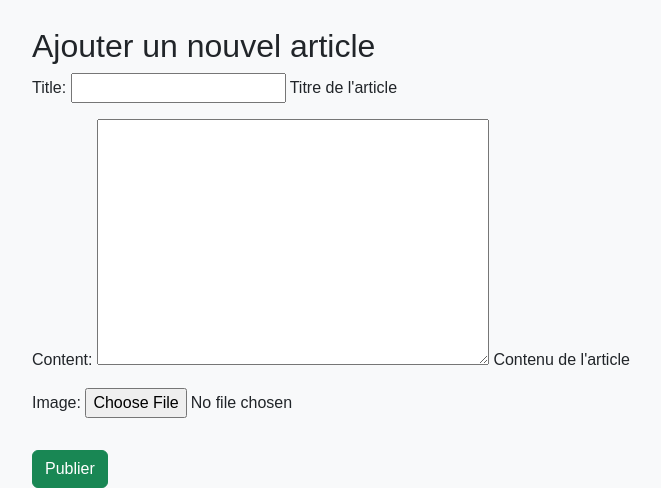
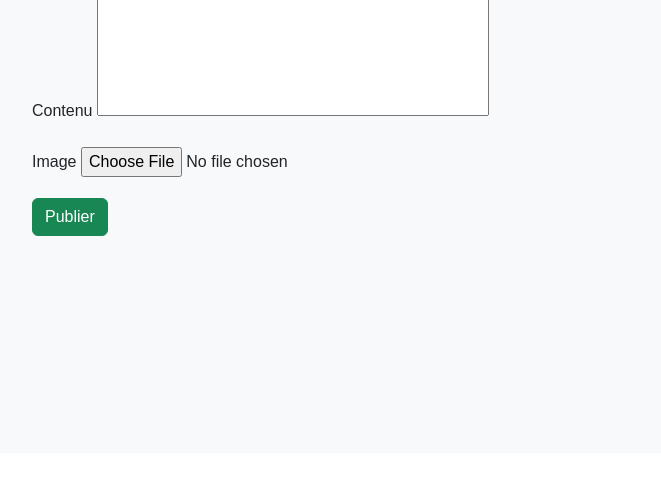
Before and after one commit to Amadou6124/myblog, a Django app: page /add/ in a window 1280 px wide. Shown: the part 347-835 px from the top of the page, without its empty margins (62-723 px from the left). After the commit the page ends 583 px from the top, so only its background shows below. Run offline with Django 5.2, Linux system fonts and the light colour scheme.

Commit message:
Amélioration du formulaire de création d'article et mise à jour du template base.html

```diff
--- a/src/post/templates/post/article_create.html
+++ b/src/post/templates/post/article_create.html
@@ -4,11 +4,32 @@
 
 {% block content %}
 <div class="container mt-5">
-    <h2>Ajouter un nouvel article</h2>
+    <h2 class="mb-4">Ajouter un nouvel article</h2>
     <form method="post" enctype="multipart/form-data">
         {% csrf_token %}
-        {{ form.as_p }}
-        <button type="submit" class="btn btn-success mt-3">Publier</button>
+
+        <style>
+            textarea {
+                resize: none; /* Empêche le redimensionnement */
+            }
+        </style>
+
+        <div class="mb-3">
+            <label for="id_title" class="form-label">Titre</label>
+            {{ form.title }}
+        </div>
+
+        <div class="mb-3">
+            <label for="id_content" class="form-label">Contenu</label>
+            {{ form.content }}
+        </div>
+
+        <div class="mb-3">
+            <label for="id_image" class="form-label">Image</label>
+            {{ form.image }}
+        </div>
+
+        <button type="submit" class="btn btn-success">Publier</button>
     </form>
 </div>
 {% endblock %}
--- a/src/templates/base.html
+++ b/src/templates/base.html
@@ -27,8 +27,8 @@
     </div>
 
     <header class="navbar navbar-expand-md navbar-light bg-light px-3">
-        <a href="#" class="navbar-brand">
-            <img src="images/one2Learn-Logo.png" alt="Logo One2Learn">
+        <a href="{% url 'home' %}" class="navbar-brand">
+            Bloguino
         </a>
         <button type="button" class="navbar-toggler" data-bs-toggle="collapse" data-bs-target="#navbar-content">
             <span class="navbar-toggler-icon"></span>
@@ -36,8 +36,8 @@
         <div class="collapse navbar-collapse" id="navbar-content">
             <nav>
                 <ul class="navbar-nav ms-auto">
-                    <li class="nav-item"><a class="nav-link active" href="#">Accueil</a></li>
-                    <li class="nav-item"><a class="nav-link" href="#">Blog</a></li>
+                    <li class="nav-item"><a class="nav-link active" href="{% url 'home' %}">Accueil</a></li>
+                    <li class="nav-item"><a class="nav-link" href="{% url 'post-list' %}">Blog</a></li>
                     <li class="nav-item"><a class="nav-link" href="{% url 'article-add' %}">Ajouter article</a></li>
                     <li class="nav-item"><a class="nav-link" href="#">Contact</a></li>
                 </ul>
```
Also changed, not shown: 1 other file.
